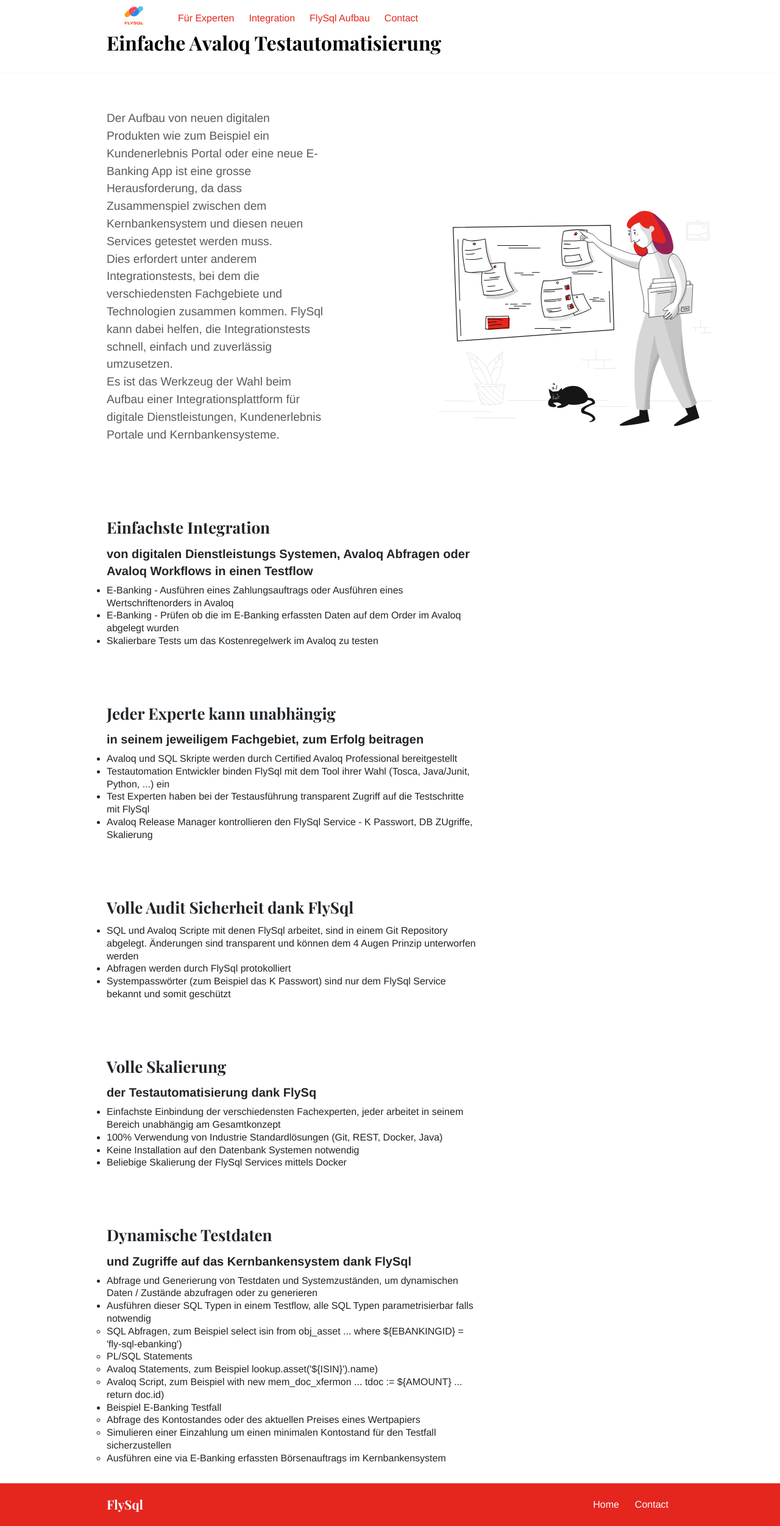
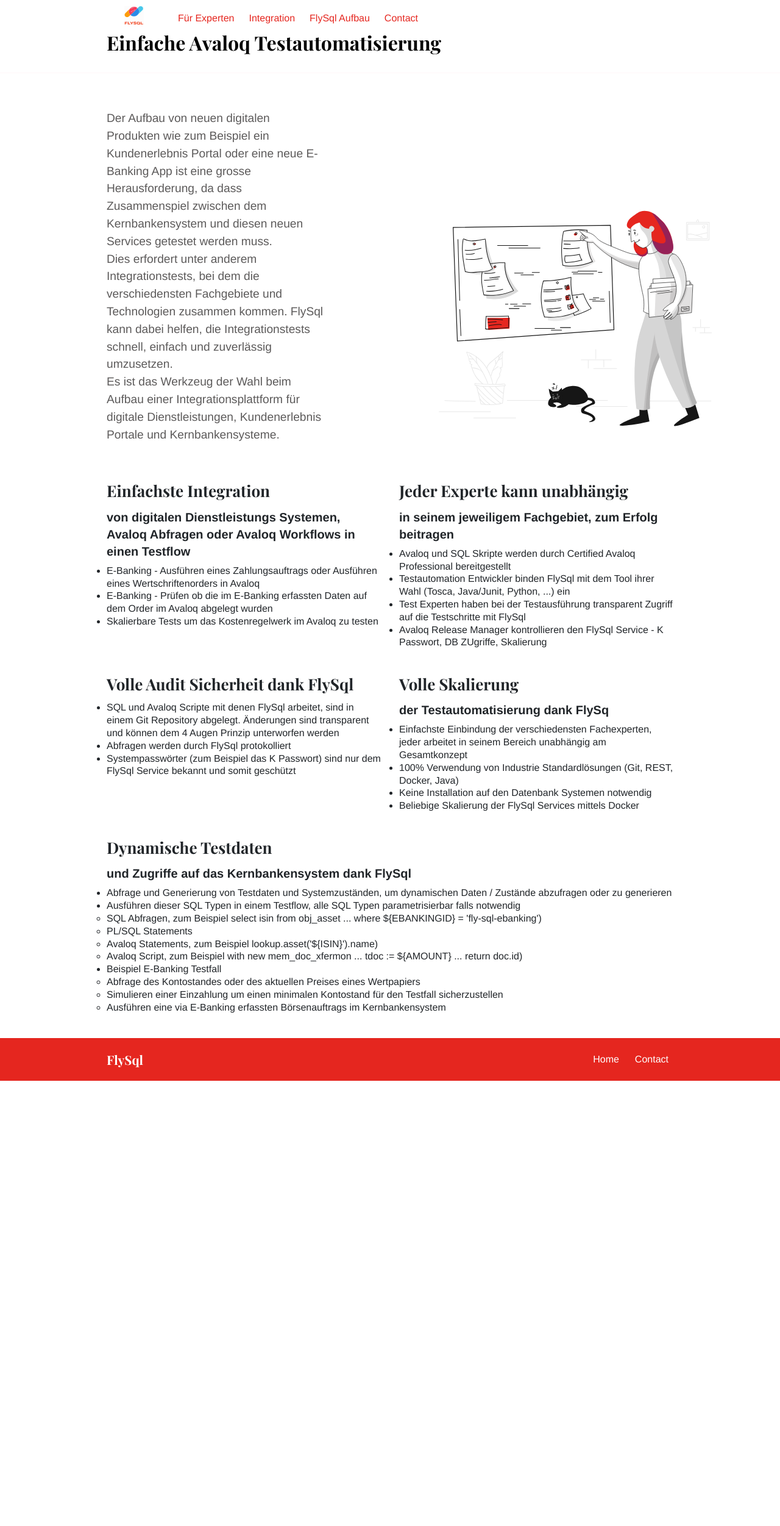
Before and after one commit to flysql/flysql.github.io, a Jekyll site: the page built from index.md, in a window 1280 px wide. Shown: the whole page at 61% size. Built offline with Jekyll 4.4.1, drawn with Linux system fonts in a browser that asks for light colours; after the commit the page ends 1772 px from its top, so only the background shows below that.

Commit message:
improves intro page layout

```diff
--- a/_layouts/home.html
+++ b/_layouts/home.html
@@ -14,19 +14,18 @@
       </div>
       {% if page.intro_image %}
       <div class="col-12 col-md-5 col-lg-6 order-1 order-md-2 position-relative">
-        <img alt="{{ page.title }}" class="intro-image{% if page.intro_image_absolute %} intro-image-absolute{% endif %}{% if page.intro_image_hide_on_mobile %} intro-image-hide-mobile{% endif %}" src="{{ page.intro_image | relURL }}" />
+        <img alt="{{ page.title }}"
+          class="intro-image{% if page.intro_image_absolute %} intro-image-absolute{% endif %}{% if page.intro_image_hide_on_mobile %} intro-image-hide-mobile{% endif %}"
+          src="{{ page.intro_image | relURL }}" />
       </div>
       {% endif %}
     </div>
   </div>
 </div>
 
-<div class="strip">
-  <div class="container pt-6 pb-6 pb-md-2">
-    <div class="row justify-content-start">
-      <div class="col-12 col-md-8 mb-1">
-        <div class="service service-summary">
-          <div class="service-content">
+<div class="container">
+  <div class="row">
+    <div class="col-md-6 pb-4">
       <h2 class="service-title">Einfachste Integration</h2>
       <h3>von digitalen Dienstleistungs Systemen, Avaloq Abfragen oder Avaloq Workflows in einen Testflow</h3>
       <ul>
@@ -35,77 +34,57 @@
         <li>Skalierbare Tests um das Kostenregelwerk im Avaloq zu testen</li>
       </ul>
     </div>
-        </div>
-      </div>
-    </div>
-  </div>
-  <div class="container pt-6 pb-6 pb-md-2">
-    <div class="row justify-content-start">
-      <div class="col-12 col-md-8 mb-1">
-        <div class="service service-summary">
-          <div class="service-content">
+    <div class="col-md-6 pb-4">
       <h2 class="service-title">Jeder Experte kann unabhängig</h2>
       <h3>in seinem jeweiligem Fachgebiet, zum Erfolg beitragen</h3>
       <ul>
         <li>Avaloq und SQL Skripte werden durch Certified Avaloq Professional bereitgestellt</li>
-                <li>Testautomation Entwickler binden FlySql mit dem Tool ihrer Wahl (Tosca, Java/Junit, Python, ...) ein</li>
+        <li>Testautomation Entwickler binden FlySql mit dem Tool ihrer Wahl (Tosca, Java/Junit, Python, ...) ein
+        </li>
         <li>Test Experten haben bei der Testausführung transparent Zugriff auf die Testschritte mit FlySql</li>
         <li>Avaloq Release Manager kontrollieren den FlySql Service - K Passwort, DB ZUgriffe, Skalierung</li>
       </ul>
     </div>
   </div>
-      </div>
-    </div>
-  </div>
-  <div class="container pt-6 pb-6 pb-md-2">
-    <div class="row justify-content-start">
-      <div class="col-12 col-md-8 mb-1">
-        <div class="service service-summary">
-          <div class="service-content">
+  <div class="row">
+    <div class="col-md-6 pb-4">
       <h2 class="service-title">Volle Audit Sicherheit dank FlySql</h2>
       <ul>
-              <li>SQL und Avaloq Scripte mit denen FlySql arbeitet, sind in einem Git Repository abgelegt. Änderungen sind transparent und können dem 4 Augen Prinzip unterworfen werden</li>
+        <li>SQL und Avaloq Scripte mit denen FlySql arbeitet, sind in einem Git Repository abgelegt. Änderungen
+          sind transparent und können dem 4 Augen Prinzip unterworfen werden</li>
         <li>Abfragen werden durch FlySql protokolliert</li>
-              <li>Systempasswörter (zum Beispiel das K Passwort) sind nur dem FlySql Service bekannt und somit geschützt</li>
+        <li>Systempasswörter (zum Beispiel das K Passwort) sind nur dem FlySql Service bekannt und somit geschützt
+        </li>
       </ul>
     </div>
-        </div>
-      </div>
-    </div>
-  </div>
-  <div class="container pt-6 pb-6 pb-md-2">
-    <div class="row justify-content-start">
-      <div class="col-12 col-md-8 mb-1">
-        <div class="service service-summary">
-          <div class="service-content">
+    <div class="col-md-6 pb-4">
       <h2 class="service-title">Volle Skalierung</h2>
       <h3>der Testautomatisierung dank FlySq</h3>
       <ul>
-                <li>Einfachste Einbindung der verschiedensten Fachexperten, jeder arbeitet in seinem Bereich unabhängig am Gesamtkonzept</li>
+        <li>Einfachste Einbindung der verschiedensten Fachexperten, jeder arbeitet in seinem Bereich unabhängig am
+          Gesamtkonzept</li>
         <li>100% Verwendung von Industrie Standardlösungen (Git, REST, Docker, Java)</li>
         <li>Keine Installation auf den Datenbank Systemen notwendig</li>
         <li>Beliebige Skalierung der FlySql Services mittels Docker</li>
       </ul>
     </div>
   </div>
-      </div>
-    </div>
-  </div>
-  <div class="container pt-6 pb-6 pb-md-2">
-    <div class="row justify-content-start">
-      <div class="col-12 col-md-8 mb-1">
-        <div class="service service-summary">
-          <div class="service-content">
+  <div class="row">
+    <div class="col-md-12 mb-4">
       <h2 class="service-title">Dynamische Testdaten</h2>
       <h3>und Zugriffe auf das Kernbankensystem dank FlySql</h3>
       <ul>
-                <li>Abfrage und Generierung von Testdaten und Systemzuständen, um dynamischen Daten / Zustände abzufragen oder zu generieren</li>
+        <li>Abfrage und Generierung von Testdaten und Systemzuständen, um dynamischen Daten / Zustände abzufragen
+          oder zu generieren</li>
         <li>Ausführen dieser SQL Typen in einem Testflow, alle SQL Typen parametrisierbar falls notwendig</li>
         <ul>
-                  <li>SQL Abfragen, zum Beispiel <span class="sql-black code-grey-font">select isin from obj_asset ... where ${EBANKINGID} = 'fly-sql-ebanking')</span></li>
+          <li>SQL Abfragen, zum Beispiel <span class="sql-black code-grey-font">select isin from obj_asset ...
+              where ${EBANKINGID} = 'fly-sql-ebanking')</span></li>
           <li>PL/SQL Statements</li>
-                  <li>Avaloq Statements, zum Beispiel <span class="sql-black code-grey-font">lookup.asset('${ISIN}').name)</span></li>
-                  <li>Avaloq Script, zum Beispiel <span class="sql-black code-grey-font">with new mem_doc_xfermon ... tdoc := ${AMOUNT} ... return doc.id)</span></li>
+          <li>Avaloq Statements, zum Beispiel <span
+              class="sql-black code-grey-font">lookup.asset('${ISIN}').name)</span></li>
+          <li>Avaloq Script, zum Beispiel <span class="sql-black code-grey-font">with new mem_doc_xfermon ... tdoc
+              := ${AMOUNT} ... return doc.id)</span></li>
         </ul>
         <li>Beispiel E-Banking Testfall</li>
         <ul>
@@ -117,6 +96,3 @@
     </div>
   </div>
 </div>
-    </div>
-  </div>
-</div>
```
Lines whose indentation alone changed are shown as unchanged.
